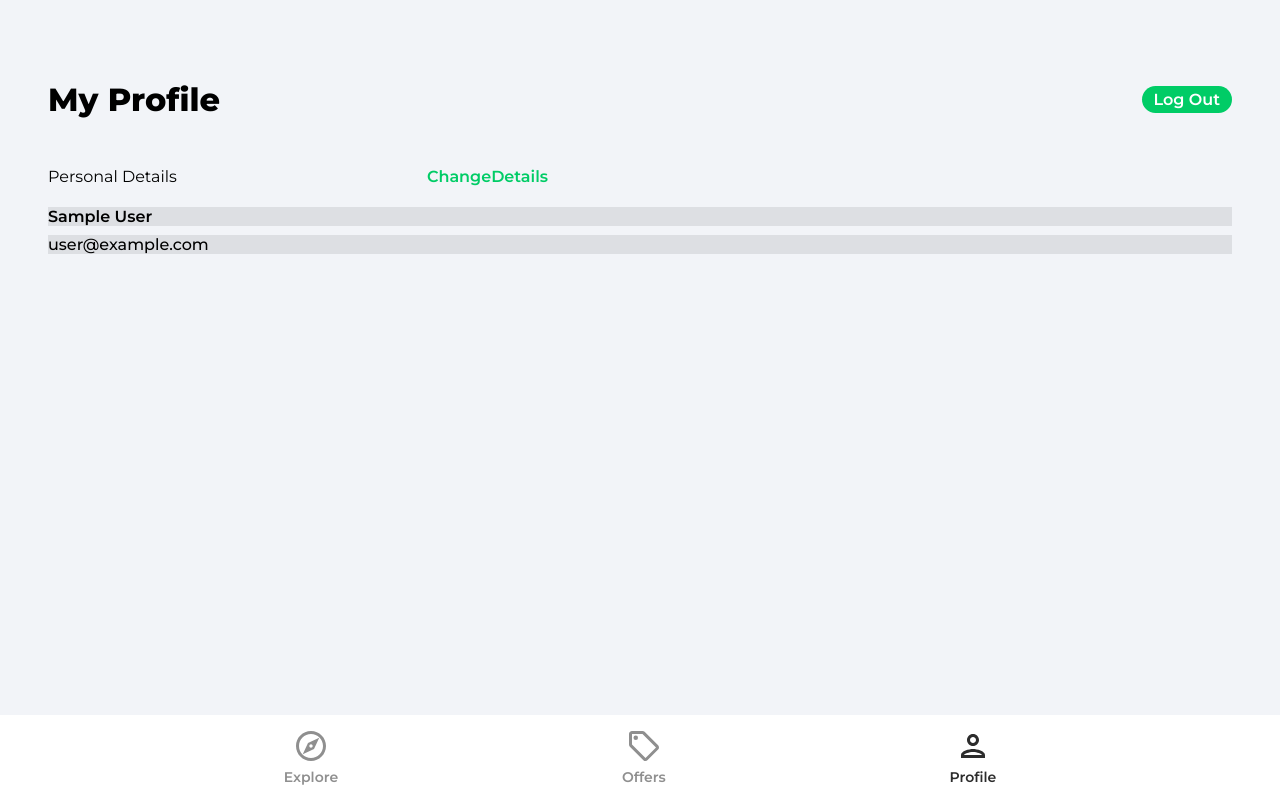
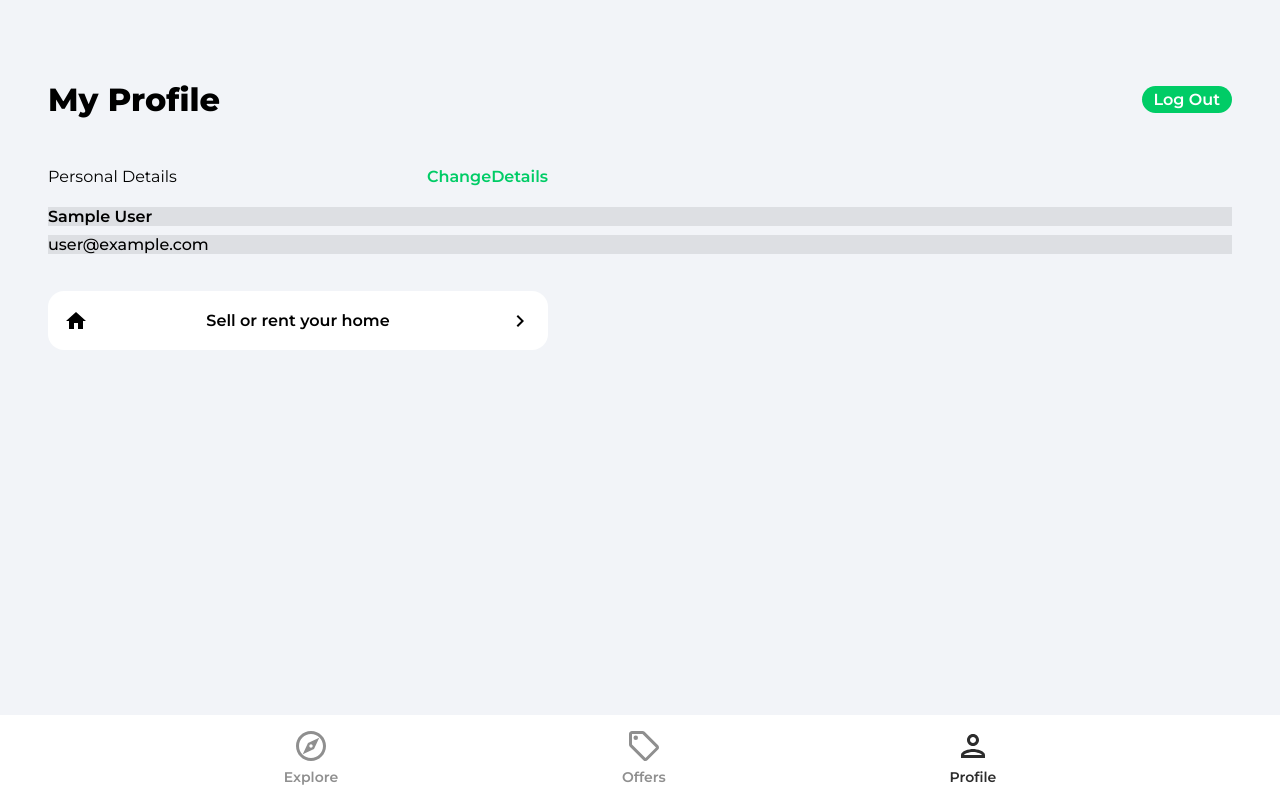
Before and after one commit to NicholasLoren/market-place, a React (Create React App) app: page /profile in a window 1280 px wide. Built offline with nearby package versions, Linux system fonts and the light colour scheme; no server answers; sample sign-in values are in the browser's storage.

Commit message:
Added a sale ore rent button

```diff
--- a/src/pages/Profile.jsx
+++ b/src/pages/Profile.jsx
@@ -1,9 +1,12 @@
 import { useState } from 'react'
 import { getAuth, updateProfile } from 'firebase/auth'
-import { useNavigate } from 'react-router-dom'
+import { useNavigate, Link } from 'react-router-dom'
 import { updateDoc, doc } from 'firebase/firestore'
 import { db } from '../firebase.config'
 import { toast } from 'react-toastify'
+import ArrowRightIcon from '../assets/svg/keyboardArrowRightIcon.svg'
+import HomeIcon from '../assets/svg/homeIcon.svg'
+
 const Profile = () => {
   const auth = getAuth()
   const [formData, setFormData] = useState({
@@ -82,6 +85,12 @@
             />
           </form>
         </div>
+
+        <Link to="/create-listing" className="createListing">
+          <img src={HomeIcon} alt="Home" />
+          <p>Sell or rent your home</p>
+          <img src={ArrowRightIcon} alt="arrow right" />
+        </Link>
       </main>
     </div>
   )
```
